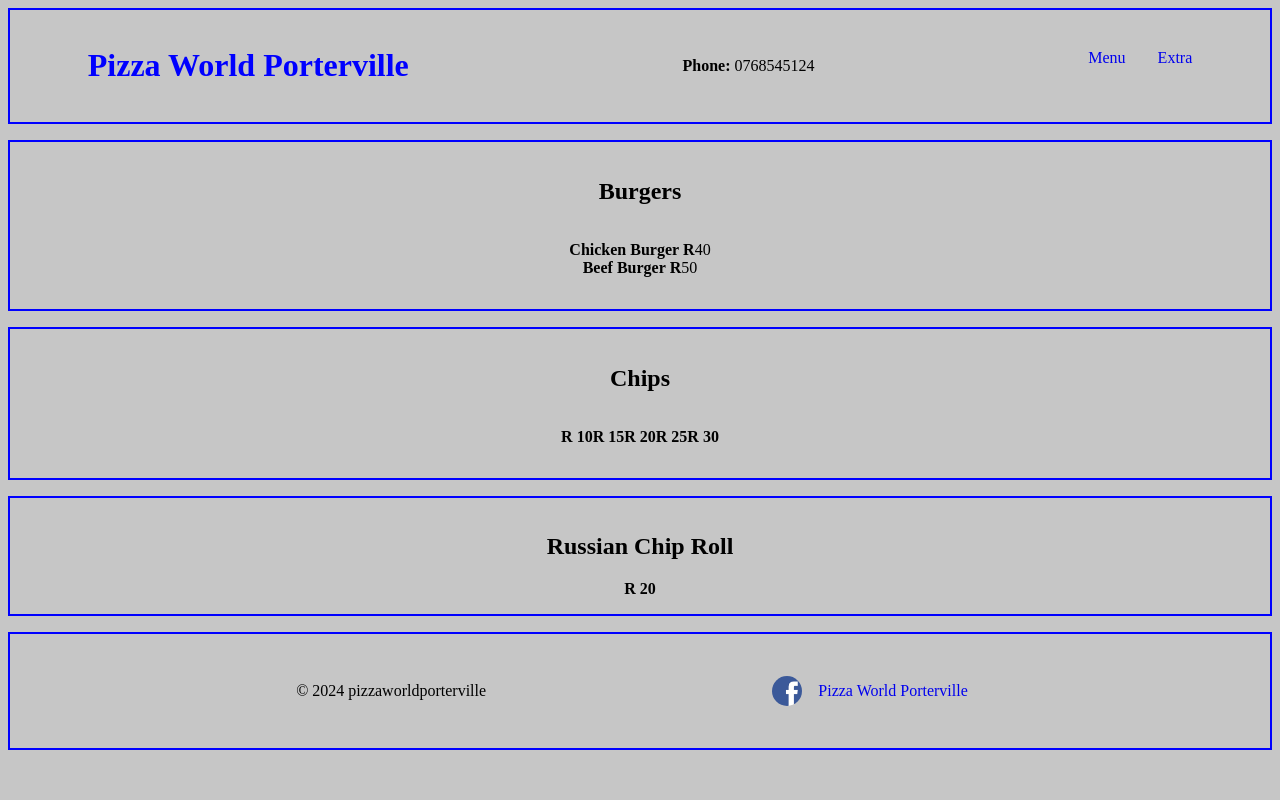
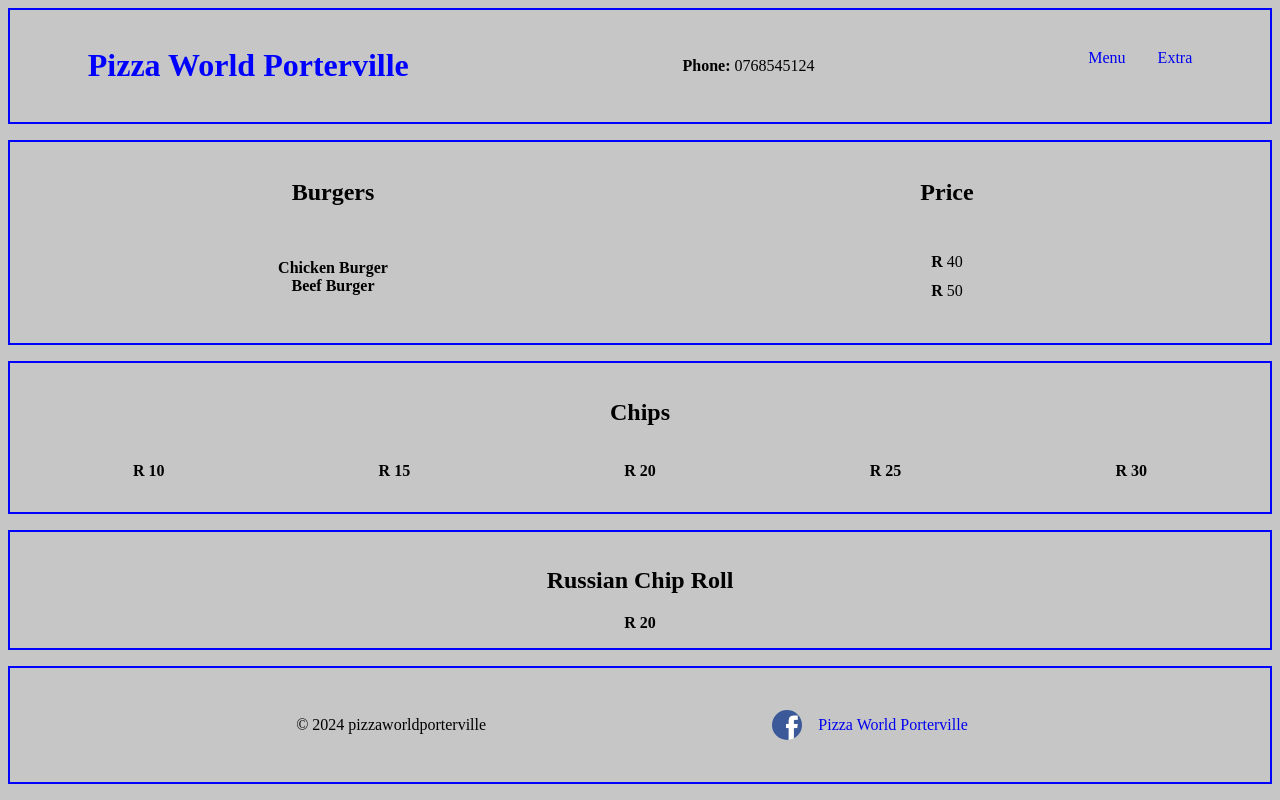
Before and after one commit to AdriaanNaude/pizza-world-web, a React (Vite) app: page /pizza-world-web/extra in a window 1280 px wide. Built offline with nearby package versions, Linux system fonts and the light colour scheme.

Commit message:
fix: Extra_menu css

```diff
--- a/src/Extra_menu/Extra_menu.jsx
+++ b/src/Extra_menu/Extra_menu.jsx
@@ -1,15 +1,40 @@
 import styles from './Extra_menu.module.css'
 function Extra_menu(){
+
+    const chick_burger_price = 40;
+    const beef_burger_price = 50;
+
     return(
         <>
-        <div className={styles.menu_one}>
-            <h2>Burgers</h2>
-            <p>
-                <b>Chicken Burger</b> <b>R</b>40
-                <br />
-                <b>Beef Burger</b> <b>R</b>50
-            </p>
-        </div>
+        <table className={styles.menu_one}>
+            <thead>
+                <tr className={styles.data_head_row}>
+                    <th>
+                        <h2>Burgers</h2>
+                    </th>
+                    <th>
+                        <h2>Price</h2>
+                    </th>
+                </tr>
+            </thead>
+            <tbody>
+                <tr className={styles.data_row}>
+                         <td className={styles.burger_data_field}>
+                             <b>Chicken Burger</b>
+                             <b>Beef Burger</b>
+                         </td>
+                          <td className={styles.price_data_field}>
+                                <div>
+                                    <b>R</b> {chick_burger_price}
+                                </div>
+                                <div>
+                                    <b>R</b> {beef_burger_price}
+                                </div>
+                          </td>
+                      </tr>
+            </tbody>
+        </table>
+
         <div className={styles.menu_two}>
             <h2>Chips</h2><p>
                 <b>R 10</b>
--- a/src/Extra_menu/Extra_menu.module.css
+++ b/src/Extra_menu/Extra_menu.module.css
@@ -2,8 +2,7 @@
     Border: 2px solid blue;
     display: flex;
     flex-direction: column;
-    justify-content: center;
-    align-items: center;
+    justify-content: space-evenly;
     text-align: center;
     padding: 1rem;
     margin: 1rem 0 1rem 0;
@@ -13,3 +12,28 @@
     flex-direction: row;
     justify-content: space-evenly;
 }
+.data_head_row{
+    display: grid;
+    grid-template-columns: repeat(2, 1fr);
+}
+.data_row{
+    display: flex;
+}
+
+.burger_data_field{
+    display: flex;
+    flex-direction: column;
+    justify-content: space-evenly;
+    padding: 2rem 1rem 2rem 1rem;
+    flex: 2;
+    order: 1;
+}
+.price_data_field{
+    display: flex;
+    padding: 1rem;
+    flex-direction: column;
+    justify-content: space-evenly;
+    align-items: center;
+    flex: 2;
+    order: 2;
+}
```
